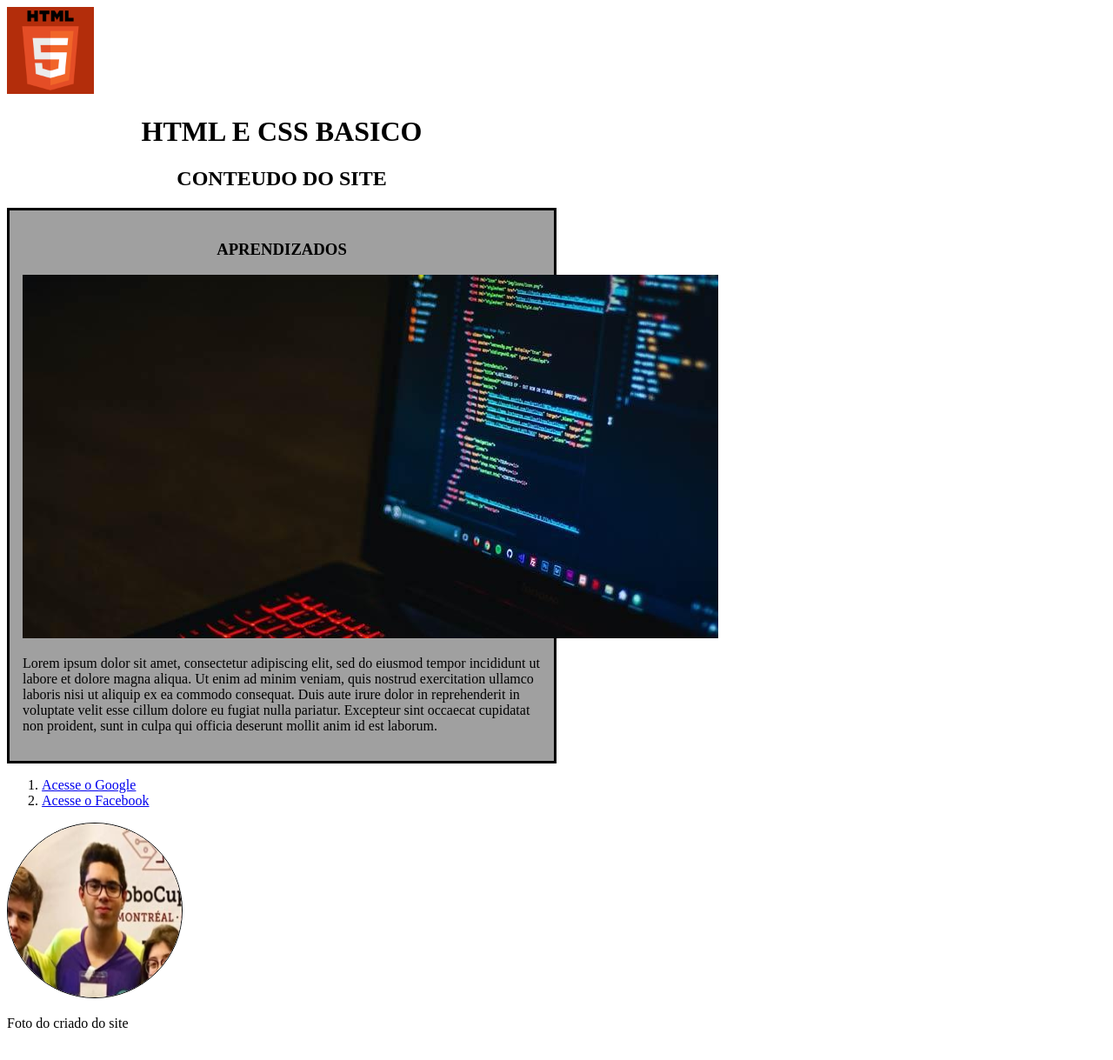
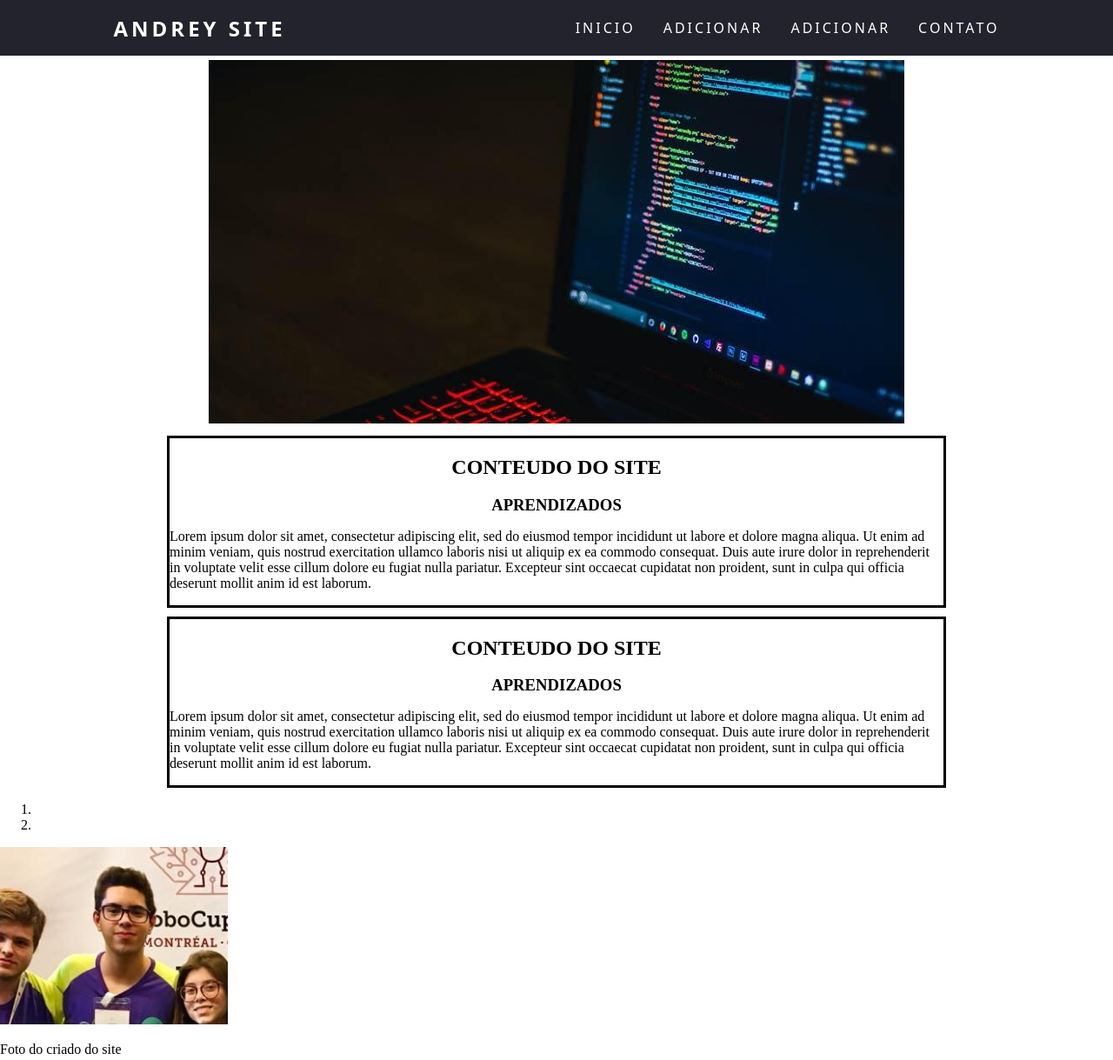
Before and after one commit to AndreyMendonca/evolucao-aprendizado, a plain HTML site: page 1 html css basico/index.html in a window 1280 px wide. Shown: the whole page at 87% size. Drawn offline with Linux system fonts and the light colour scheme.

Commit message:
alterações do nosso primeiro site

```diff
--- a/1 html css basico/index.html
+++ b/1 html css basico/index.html
@@ -6,18 +6,28 @@
     <link rel=stylesheet href="style.css"/>
 </head>
 <body>
-    <header class="teste ">
-        <img src="html.png" alt="imagem html5" class="img-inicio" >
-        <h1 class="txt-center txt-ajuste">HTML E CSS BASICO</h1>
+    <header>
+        <nav>
+            <h1><a class="name-pag" href="index.html">ANDREY SITE</a></h1>
+            <ul class="nav-list">
+                <li><a href="index.html">INICIO</a></li>
+                <li><a href="index.html">ADICIONAR</a></li>
+                <li><a href="index.html">ADICIONAR</a></li>
+                <li><a href="#rolagem">CONTATO</a></li>
+            </ul>
+        </nav>
     </header>
+    <div class="imgs">
+        <img src="tela.jpg" alt="Imagem capa da pagina">
+    </div>
     <selection>
+        <div class="post">
             <header>
                 <h2 class="txt-center txt-ajuste" >CONTEUDO DO SITE</h2>
             </header>
-        <article class="conteudo">
+            <article>
                 <header>
                     <h3 class="txt-center">APRENDIZADOS</h3>
-                <img src="tela.jpg" alt="imagem tela de desenvolvimento">
                 </header>
                 <p>
                     Lorem ipsum dolor sit amet, consectetur adipiscing elit, sed do eiusmod tempor incididunt ut labore et dolore magna
@@ -26,8 +36,30 @@
                     occaecat cupidatat non proident, sunt in culpa qui officia deserunt mollit anim id est laborum.
                 </p>
             </article>
+        </div>
     </selection>
-    <footer>
+
+    <selection>
+        <div class="post">
+            <header>
+                <h2 class="txt-center txt-ajuste" >CONTEUDO DO SITE</h2>
+            </header>
+            <article>
+                <header>
+                    <h3 class="txt-center">APRENDIZADOS</h3>
+                </header>
+                <p>
+                    Lorem ipsum dolor sit amet, consectetur adipiscing elit, sed do eiusmod tempor incididunt ut labore et dolore magna
+                    aliqua. Ut enim ad minim veniam, quis nostrud exercitation ullamco laboris nisi ut aliquip ex ea commodo consequat.
+                    Duis aute irure dolor in reprehenderit in voluptate velit esse cillum dolore eu fugiat nulla pariatur. Excepteur sint
+                    occaecat cupidatat non proident, sunt in culpa qui officia deserunt mollit anim id est laborum.
+                </p>
+            </article>
+        </div>
+    </selection>
+
+
+    <footer id="rolagem">
         <ol>
             <li>
                 <a href="https://www.google.com.br">
--- a/1 html css basico/style.css
+++ b/1 html css basico/style.css
@@ -1,25 +1,55 @@
-
-.img-inicio{
-    height: 100px;
-    width: 100px;
+body{
+    margin: 0;
+    padding: 0;
 }
 
-.conteudo{
-    background: #a0a0a0;
-    border: 3px solid black;
-    margin-right: 50%;
-    padding: 15px;
+a{
+    color: #fff;
+    text-decoration: none;
+    transition: 0.3;
+}
+a: hover{
+    opacity: 0.7;
 }
 
-.perfil{
-    height: 200px;
-    width: 200px;
-    border: 1px solid black;
-    border-radius: 50%;
+.name-pag{
+    font-size: 24px;
+    text-transform: uppercase;
+    letter-spacing: 4px;;
 }
-.txt-ajuste{
-    margin-right: 50%;
+
+nav {
+    display: flex;  /*colocar logo e lista do lado */
+    justify-content: space-around;  /* espaço ao redor seja metada deles */
+    align-items: center;  /* sempre no centro*/
+    font-family: system-ui;  /* */
+    background: #23232e;  /* rocho escuto*/
+    height: 8vh;  /* unidade que se adapta a altura da janela do usuario */
 }
+
+.nav-list{
+    list-style: none; /* remove as bolinhas do ul*/
+    display: flex;
+}
+
+.nav-list li{
+    letter-spacing: 3px;
+    margin-left: 32px;
+}
+
+.imgs{
+    margin-top: 5px;
+    text-align: center;
+}
+
+.post{
+    border: 3px solid black;
+    margin-left: 15%;
+    margin-right: 15%;
+    margin-top: 10px;
+}
+
 .txt-center{
     text-align: center;
+    margin-bottom: 0px;
 }
```
Lines whose indentation alone changed are shown as unchanged.
